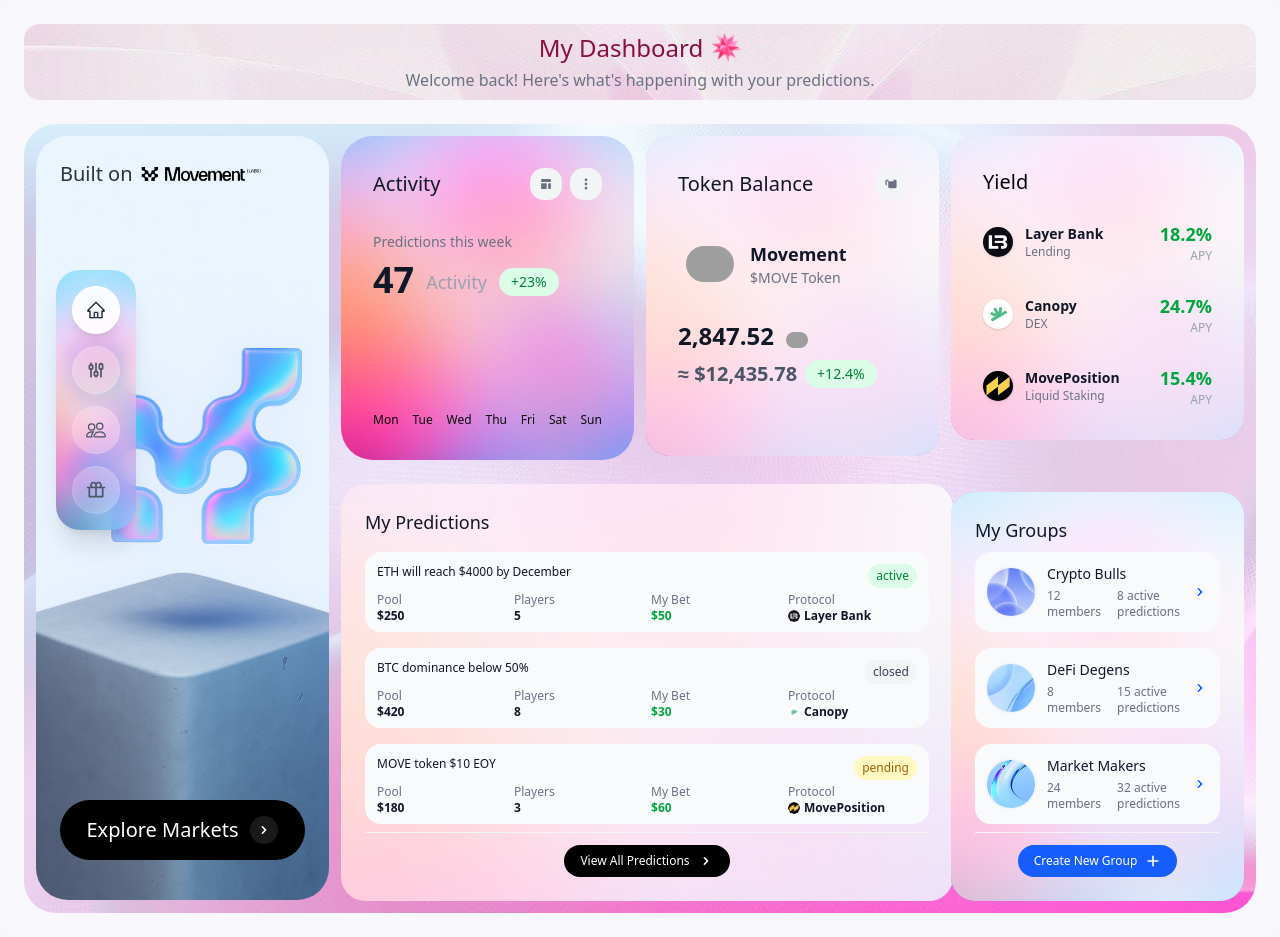
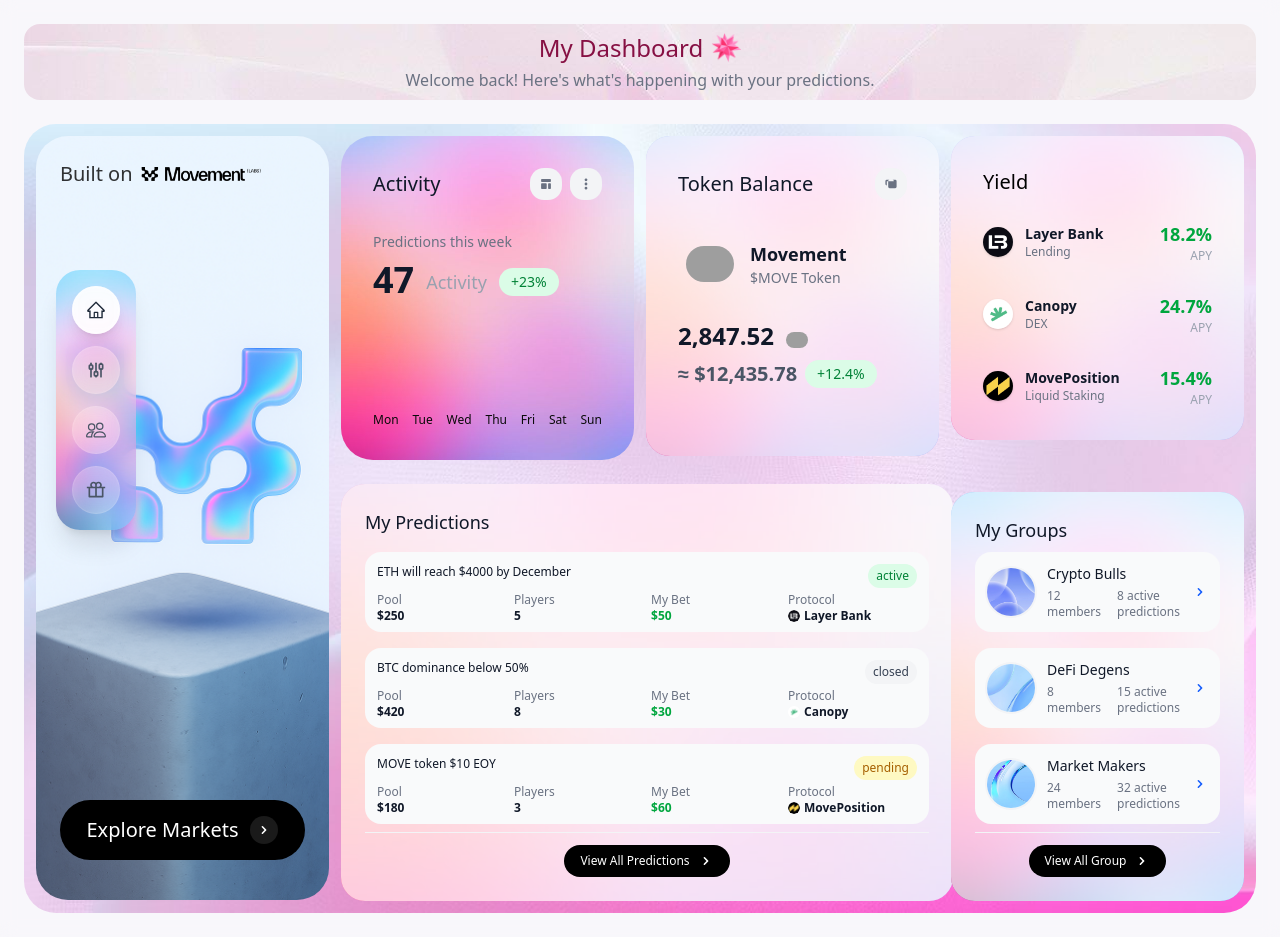
Before and after one commit to Predictly-Labs/web, a Next.js app: page /app/dashboard in a window 1280 px wide. Built offline with nearby package versions, Linux system fonts and the light colour scheme; grey boxes are pictures that could not be loaded.

Commit message:
feat: Update group card UI and risk selection text
Refactored GroupCard to improve formatting, changed the 'Create New Group' button to 'View All Group' with updated styling, and removed a comment in GroupSelectionStep. Updated RiskSelectionStep headings and descriptions for clarity and consistency.

```diff
--- a/src/components/pages/(app)/dashboard/GroupCard.tsx
+++ b/src/components/pages/(app)/dashboard/GroupCard.tsx
@@ -9,22 +9,22 @@
       name: "Crypto Bulls",
       members: 12,
       activePredictions: 8,
-      avatar: "/assets/main/background/1.jpeg"
+      avatar: "/assets/main/background/1.jpeg",
     },
     {
       id: 2,
       name: "DeFi Degens",
       members: 8,
       activePredictions: 15,
-      avatar: "/assets/main/background/2.jpeg"
+      avatar: "/assets/main/background/2.jpeg",
     },
     {
       id: 3,
       name: "Market Makers",
       members: 24,
       activePredictions: 32,
-      avatar: "/assets/main/background/3.jpeg"
-    }
+      avatar: "/assets/main/background/3.jpeg",
+    },
   ];
 
   return (
@@ -45,7 +45,10 @@
 
         <div className="space-y-4">
           {groups.map((group) => (
-          <div key={group.id} className="bg-gray-50 rounded-2xl p-3 hover:bg-gray-100 transition-colors h-20">
+            <div
+              key={group.id}
+              className="bg-gray-50 rounded-2xl p-3 hover:bg-gray-100 transition-colors h-20"
+            >
               <div className="flex items-center gap-3 h-full">
                 <div className="w-12 h-12 rounded-full overflow-hidden bg-white ring-2 ring-gray-100">
                   <Image
@@ -58,7 +61,9 @@
                 </div>
 
                 <div className="flex-1">
-                <h4 className="text-sm font-medium text-gray-900">{group.name}</h4>
+                  <h4 className="text-sm font-medium text-gray-900">
+                    {group.name}
+                  </h4>
                   <div className="flex items-center gap-4 text-xs text-gray-500 mt-1">
                     <span>{group.members} members</span>
                     <span>{group.activePredictions} active predictions</span>
@@ -66,8 +71,16 @@
                 </div>
 
                 <button className="text-blue-600 hover:text-blue-700 transition-colors">
-                <svg className="w-4 h-4" fill="currentColor" viewBox="0 0 20 20">
-                  <path fillRule="evenodd" d="M7.293 14.707a1 1 0 010-1.414L10.586 10 7.293 6.707a1 1 0 011.414-1.414l4 4a1 1 0 010 1.414l-4 4a1 1 0 01-1.414 0z" clipRule="evenodd"/>
+                  <svg
+                    className="w-4 h-4"
+                    fill="currentColor"
+                    viewBox="0 0 20 20"
+                  >
+                    <path
+                      fillRule="evenodd"
+                      d="M7.293 14.707a1 1 0 010-1.414L10.586 10 7.293 6.707a1 1 0 011.414-1.414l4 4a1 1 0 010 1.414l-4 4a1 1 0 01-1.414 0z"
+                      clipRule="evenodd"
+                    />
                   </svg>
                 </button>
               </div>
@@ -76,10 +89,14 @@
         </div>
 
         <div className="mt-2 pt-3 border-t border-gray-100 text-center">
-        <button className="bg-blue-600 text-white py-2 px-4 rounded-full text-xs font-medium hover:bg-blue-700 transition-colors flex items-center justify-center gap-2 mx-auto">
-          <span>Create New Group</span>
+          <button className="bg-black text-white py-2 px-4 rounded-full text-xs font-medium hover:bg-gray-800 transition-colors flex items-center justify-center gap-2 mx-auto">
+            <span>View All Group</span>
             <svg className="w-4 h-4" fill="currentColor" viewBox="0 0 20 20">
-            <path fillRule="evenodd" d="M10 3a1 1 0 011 1v5h5a1 1 0 110 2h-5v5a1 1 0 11-2 0v-5H4a1 1 0 110-2h5V4a1 1 0 011-1z" clipRule="evenodd"/>
+              <path
+                fillRule="evenodd"
+                d="M7.293 14.707a1 1 0 010-1.414L10.586 10 7.293 6.707a1 1 0 011.414-1.414l4 4a1 1 0 010 1.414l-4 4a1 1 0 01-1.414 0z"
+                clipRule="evenodd"
+              />
             </svg>
           </button>
         </div>
--- a/src/components/pages/(app)/prediction-market/GroupSelectionStep.tsx
+++ b/src/components/pages/(app)/prediction-market/GroupSelectionStep.tsx
@@ -109,7 +109,6 @@
       </div>
 
       <div className="space-y-4">
-        {/* Create New Group Option */}
         <motion.div
           onClick={() => handleOptionSelect('create')}
           className={`p-6 rounded-2xl border-2 cursor-pointer transition-all ${
--- a/src/components/pages/(app)/prediction-market/RiskSelectionStep.tsx
+++ b/src/components/pages/(app)/prediction-market/RiskSelectionStep.tsx
@@ -31,10 +31,10 @@
     <div className="space-y-8">
       <div className="text-center">
         <h3 className="text-xl font-semibold text-gray-900 mb-2">
-          Choose Your Risk Level
+          Choose Your Risk Mode
         </h3>
         <p className="text-gray-600">
-          Select the trading mode for your prediction market.
+          Select the trading mode for your prediction market with your groups friend.
         </p>
       </div>
 
@@ -167,7 +167,7 @@
               <p className={`text-sm leading-relaxed ${
                 selectedRisk === 'zero' ? 'text-white/90' : 'text-gray-600'
               }`}>
-                Your principal is safe. Only DeFi yield earnings are at risk for maximum security.
+                Your principal is safe. Only DeFi yield earnings are at risk for safe mode.
               </p>
             </div>
           </div>
```
Lines whose indentation alone changed are shown as unchanged.
